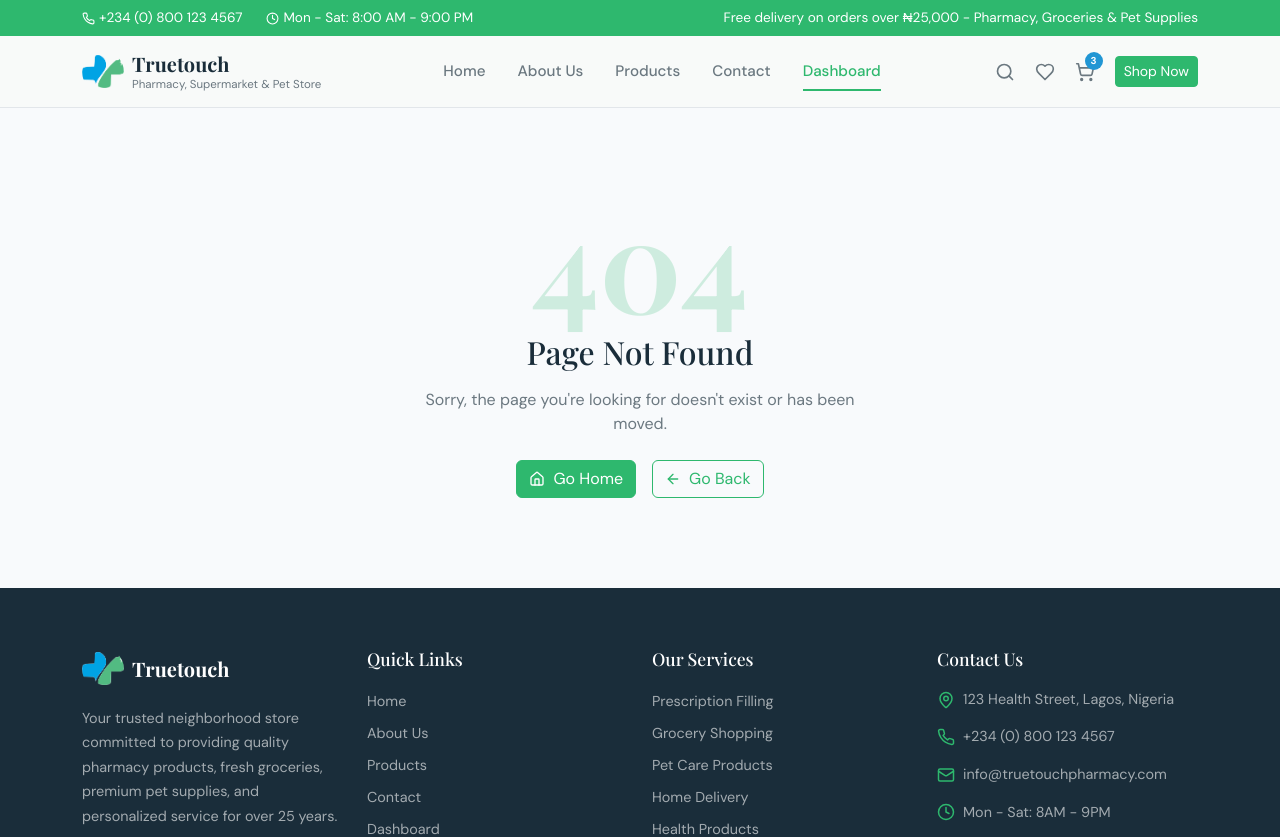
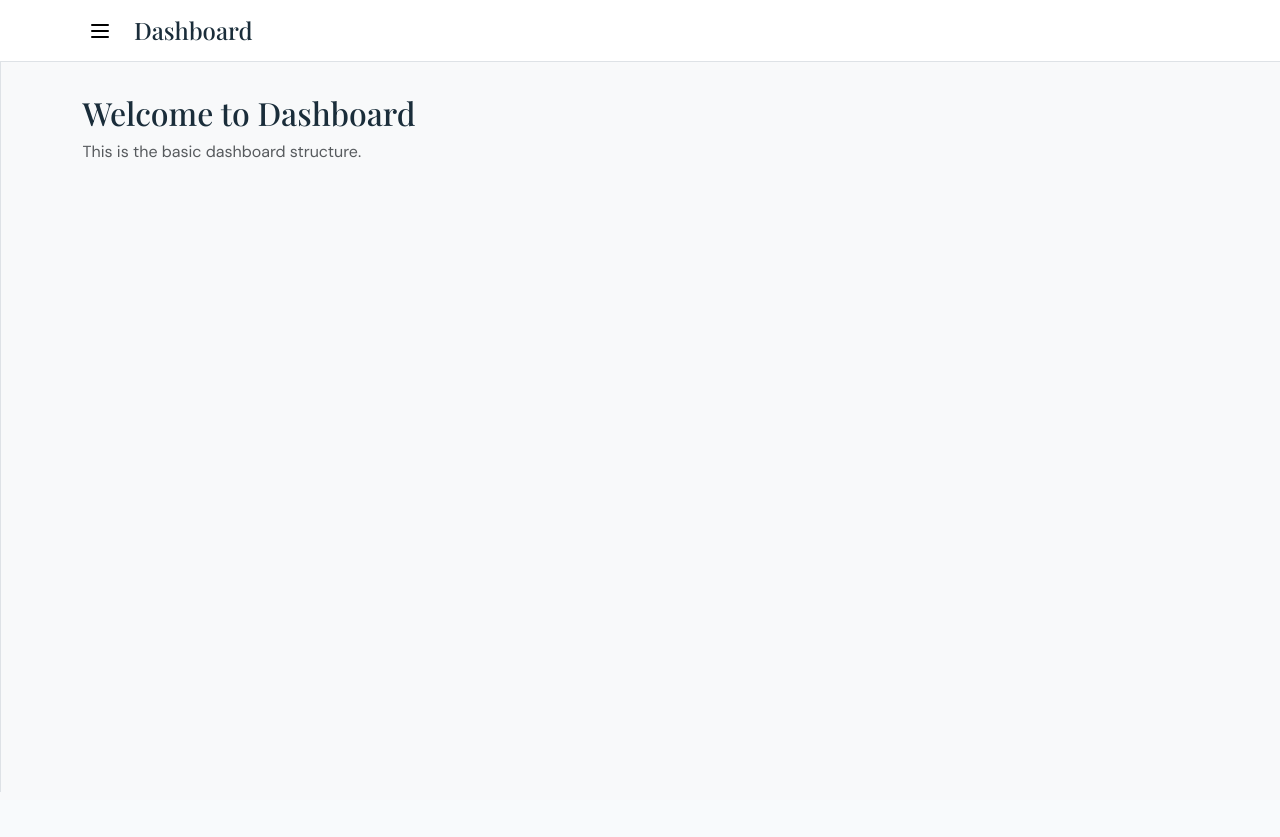
Before and after one commit to joshuaodunbaku/truetouch-pharmacy-front, a React (Vite) app: page /dashboard in a window 1280 px wide. Shown: the top 837 px of the page. After the commit the page ends 800 px from the top, so only its background shows below. Built offline with nearby package versions, Linux system fonts and the light colour scheme.

Commit message:
Add basic dashboard structure with sidebar

```diff
--- a/src/App.jsx
+++ b/src/App.jsx
@@ -1,15 +1,18 @@
 import { BrowserRouter, Route, Routes } from 'react-router-dom';
 import Index from './Routes/Index.jsx';
+// import About from './Routes/About.jsx';
+// import Contact from './Routes/Contact.jsx';
+import Products from './Routes/Products.jsx';
+import Dashboard from './Routes/Dashboard.jsx';
 import NotFound from './Routes/NotFound.jsx';
-import Products from './Routes/Products.jsx';
-import About from './Routes/About.jsx';
 
 const App = () => (
   <BrowserRouter>
     <Routes>
       <Route path="/" element={<Index />} />
       <Route path="/products" element={<Products />} />
-      <Route path="/about" element={<About />} />
+      <Route path="/dashboard" element={<Dashboard />} />
+      {/* <Route path="/about" element={<About />} /> */}
       <Route path="*" element={<NotFound />} />
     </Routes>
   </BrowserRouter>
--- /dev/null
+++ b/src/Routes/Dashboard.jsx
@@ -0,0 +1,64 @@
+import { useState } from 'react';
+import { Container, Row, Col } from 'react-bootstrap';
+import { LayoutDashboard, Menu, X } from 'lucide-react';
+
+const Dashboard = () => {
+  const [sidebarOpen, setSidebarOpen] = useState(false);
+
+  return (
+    <div style={{ minHeight: '100vh', backgroundColor: '#f8f9fa' }}>
+      {/* Simple Header */}
+      <nav style={{ backgroundColor: '#fff', borderBottom: '1px solid #dee2e6', padding: '1rem' }}>
+        <Container>
+          <div style={{ display: 'flex', justifyContent: 'space-between', alignItems: 'center' }}>
+            <div style={{ display: 'flex', alignItems: 'center', gap: '1rem' }}>
+              <button
+                onClick={() => setSidebarOpen(!sidebarOpen)}
+                style={{ border: 'none', background: 'none', cursor: 'pointer' }}
+              >
+                {sidebarOpen ? <X size={24} /> : <Menu size={24} />}
+              </button>
+              <h4 className="mb-0">Dashboard</h4>
+            </div>
+          </div>
+        </Container>
+      </nav>
+
+      {/* Simple Sidebar */}
+      <div style={{ display: 'flex' }}>
+        <aside style={{
+          width: sidebarOpen ? '250px' : '0',
+          backgroundColor: '#fff',
+          borderRight: '1px solid #dee2e6',
+          transition: 'width 0.3s ease',
+          overflow: 'hidden',
+          minHeight: 'calc(100vh - 70px)'
+        }}>
+          <div style={{ padding: '1rem' }}>
+            <div style={{ display: 'flex', alignItems: 'center', gap: '0.5rem', marginBottom: '1rem' }}>
+              <LayoutDashboard size={20} />
+              <span>Dashboard</span>
+            </div>
+            <p style={{ color: '#6c757d', fontSize: '0.9rem' }}>
+              Simple dashboard layout
+            </p>
+          </div>
+        </aside>
+
+        {/* Main Content */}
+        <main style={{ flex: 1, padding: '2rem' }}>
+          <Container>
+            <Row>
+              <Col>
+                <h2>Welcome to Dashboard</h2>
+                <p className="text-muted">This is the basic dashboard structure.</p>
+              </Col>
+            </Row>
+          </Container>
+        </main>
+      </div>
+    </div>
+  );
+};
+
+export default Dashboard;
```
Also changed, not shown: 2 other files (tests, documents, lock files or other folders).
